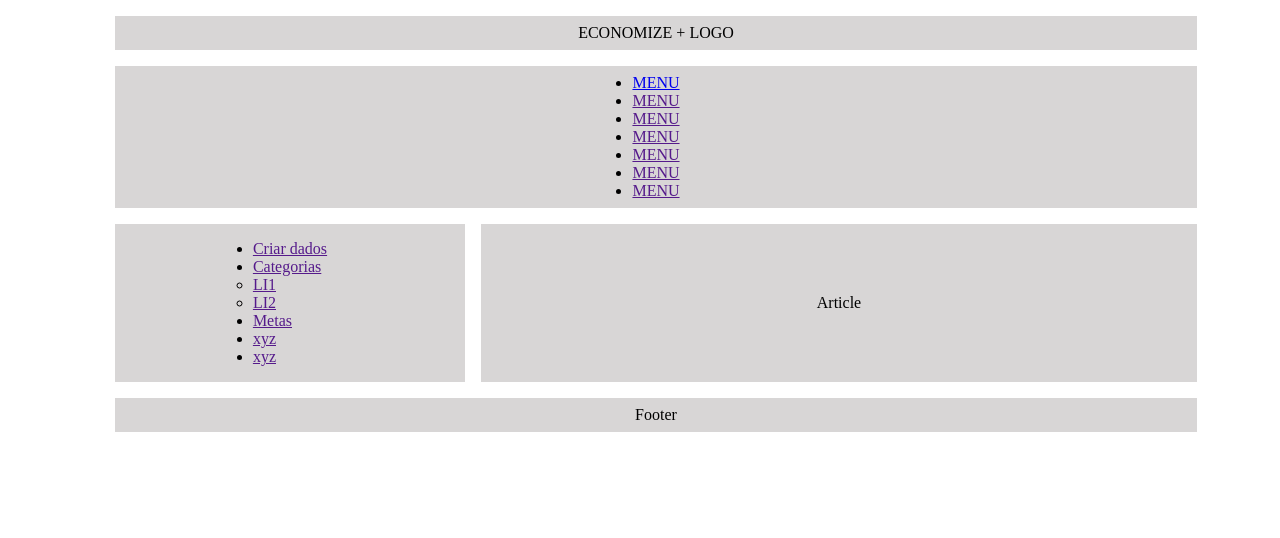
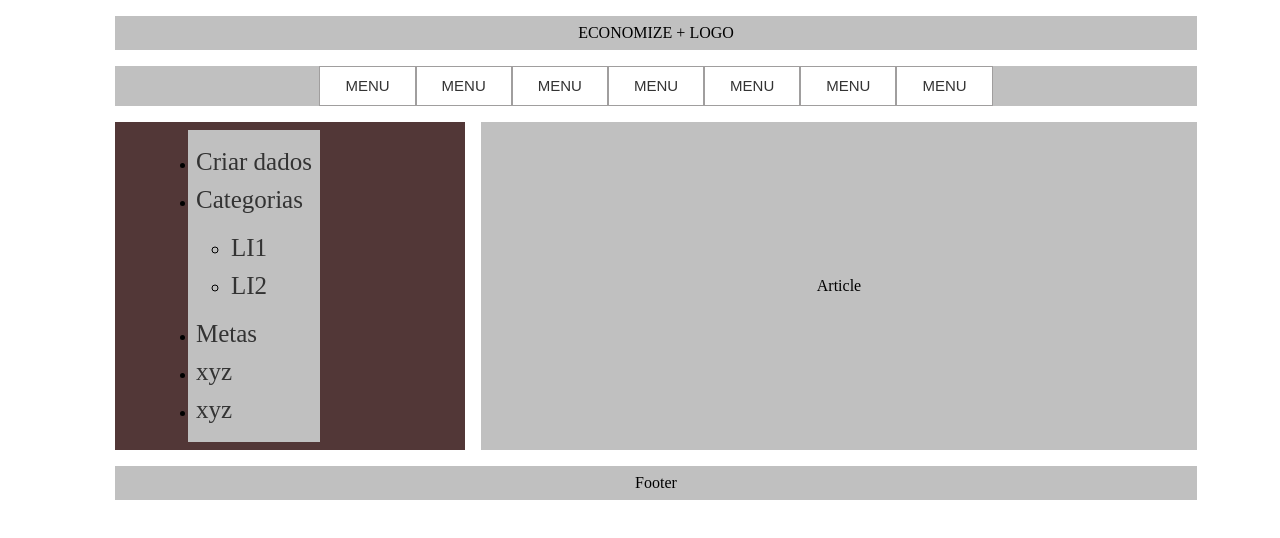
Before and after one commit to VitorPassos/PUCProjetoDespesas, a plain HTML site: page index.html in a window 1280 px wide. Drawn offline with Linux system fonts and the light colour scheme.

Commit message:
correção de erros

```diff
--- a/style.css
+++ b/style.css
@@ -16,7 +16,7 @@
     aside,
     article,
     footer {
-      background: #d8d6d6;
+      background: #c0c0c0;
       padding: 0.5em;
     }
 
@@ -42,3 +42,78 @@
       align-items: center;
       justify-content: center;
     }
+  /*FIM da formatação do GRID*/
+
+  /*INÍCIO da formatação do HEADER*/
+
+  /*FIM da formatação do HEADER*/
+
+  /*INÍCIO da formatação do MENU*/
+    .menu {
+      padding: 0;
+    }
+    .menu ul {
+      list-style: none; /*para tirar as "bolinhas" da lista*/
+      display: flex; /*para deixar o menu na horizontal*/
+    }
+    .menu ul li {
+      background-color: rgb(255, 255, 255); /*cor de fundo do menu*/
+      padding: 10px 25px; /*espaçamento entre as divisórias do menu*/
+      border: 0.1px solid rgb(160, 158, 158); /*borda do menu*/
+
+    }
+    .menu ul li a {
+      text-decoration: none; /*para tirar o traçado em baixo do link*/
+      color: #333; /*cor do link*/
+      font-family: Arial, Helvetica, sans-serif; /*fonte da letra*/
+      font-size: 15px; /*tamanho da letra*/
+    }
+    .menu ul li:hover {
+      /*formatação para quando o mouse estiver sobre o menu*/
+      background-color: cadetblue; /*cor de fundo do menu*/
+    }
+  /*FIM da formatação do MENU*/
+
+
+  /*INÍCIO da formatação da BARRA LATERAL*/
+    .sidebar-left {
+      background-color: #523737;
+      justify-content: left; /*para a tabela ficar alinhada a esquerda*/
+    }
+    .barra-lateral {
+      margin-left: 65px; /*margem da esquerda da tabela principal*/
+    }
+    .barra-lateral ul li{
+      margin: 10px 0; /*margem de cima e de baixo da lista principal*/
+    }
+    .barra-lateral ul li a{
+      text-decoration: none; /*tirar sublinhado do link*/
+      color: #333; /*cor da letra*/
+      font-size: 25px; /*tamanho da letra da tabela*/
+    }
+    .barra-lateral ul li a:hover{
+      color: blue; /*cor do texto da lista pricipal quando o mouse passar por cima*/
+    }
+    .barra-lateral ul li ul {
+      margin: 20px 35px; /* margem da tabela contida na tabela principal*/
+
+    }
+    .barra-lateral ul li ul li {
+      font-size: 20px; /*tamanho da letra da tabela contida na tabela principal*/
+    }
+    .barra-lateral ul li ul li a:hover{
+      color: red; /*cor do texto da lista secundária quando o mouse passar por cima*/
+    }
+
+
+  /*FIM da formatação da BARRA LATERAL/
+
+
+  /INÍCIO da formatação do ARTICLE/
+
+  /FIM da formatação do ARTICLE/
+
+
+  /INÍCIO da formatação do FOOTER/
+
+  /FIM da formatação do FOOTER/*
```
